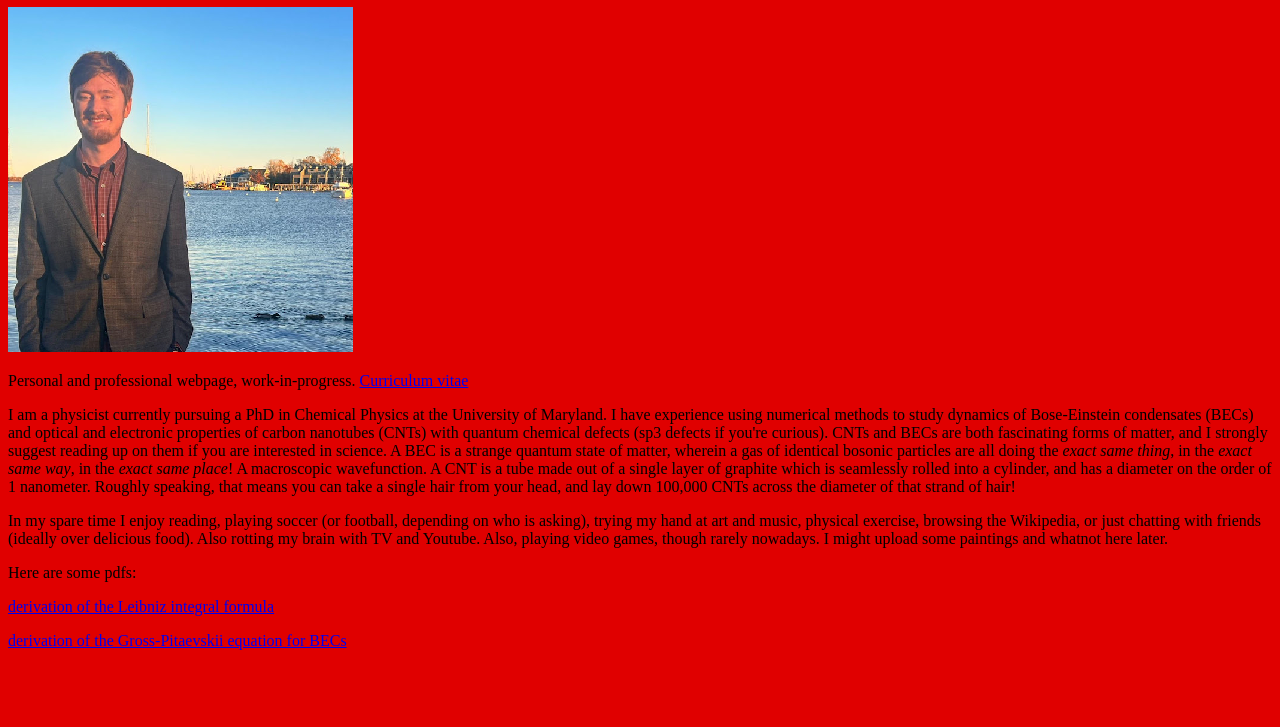
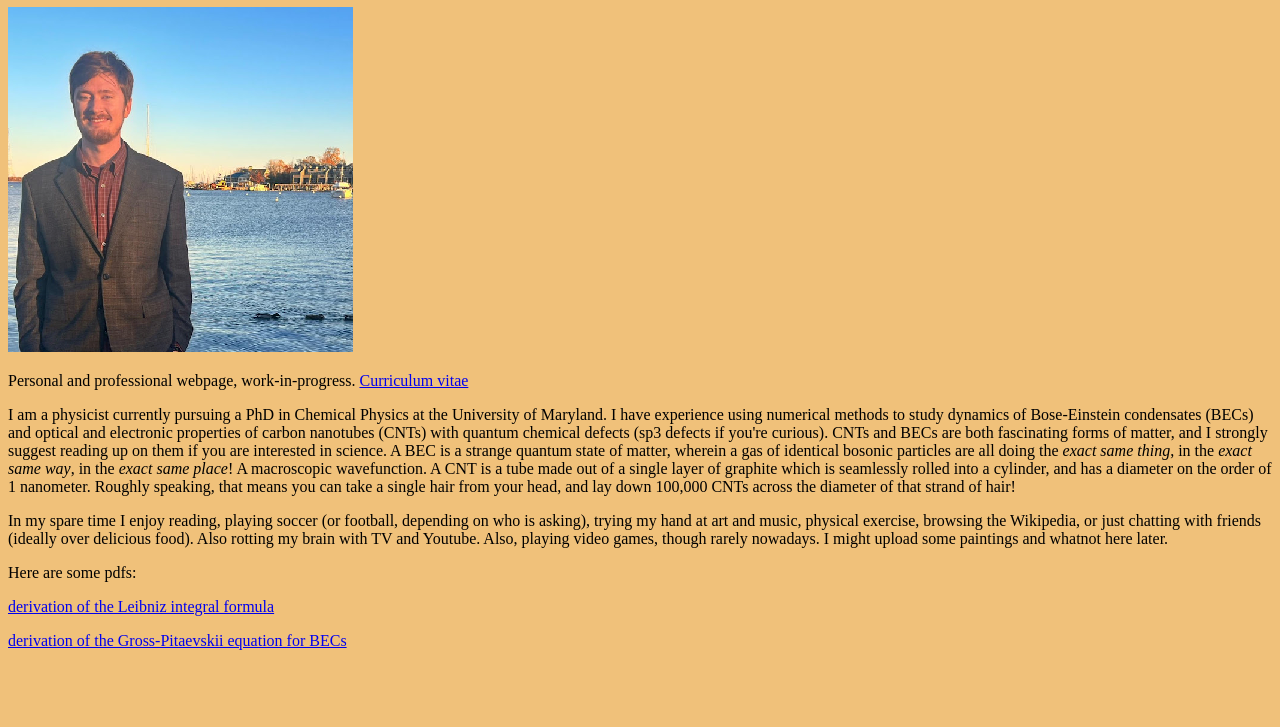
Before and after one commit to beneller/beneller.github.io, a plain HTML site: page docs/index.html in a window 1280 px wide. Shown: the part 73-800 px from the top of the page. Drawn offline with Linux system fonts and the light colour scheme.

Commit message:
Update index.html

```diff
--- a/docs/index.html
+++ b/docs/index.html
@@ -5,7 +5,7 @@
     <meta name="viewport" content="width=device-width" />
     <title>Ben Eller</title>
   </head>
-  <body bgcolor="exteriorderivativeappliedinterior">
+  <body bgcolor="flatc1ot7ask">
     <h1>Ben Eller</h1>
     <img src="new_headshot_compressed.png" alt="headshot">
     <p>Personal and professional webpage, work-in-progress. <a href="Ben_Eller_CV.pdf">Curriculum vitae </a> </p>
```
